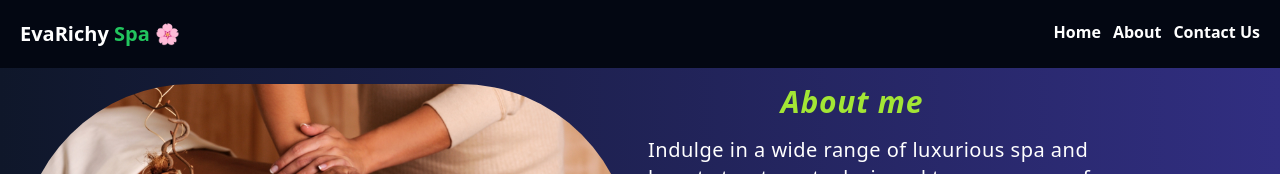
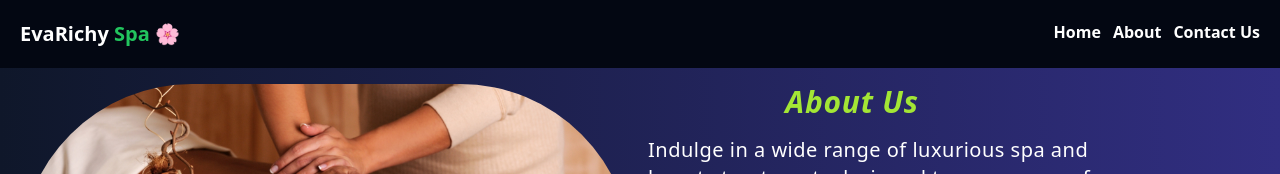
Before and after one commit to evaattufuah/spa-booking-eva, a Next.js app: page /about in a window 1280 px wide. Shown: the top 174 px of the page. Built offline with nearby package versions, Linux system fonts and the light colour scheme.

Commit message:
i changed to us

```diff
--- a/app/about/page.tsx
+++ b/app/about/page.tsx
@@ -14,7 +14,7 @@ const aboutPage = () => {
     <div className="grid p-5 grid-cols-2 gap-4 ">
       <img src="/images/wallpaper.jpg" width={500} height={500} className='col-span-1 min-w-full rounded-full' alt="Hand massage" />
       <div className='text-white col-span-1'>
-        <h1 className='text-3xl tracking-wide font-playfair w-2/3 text-center font-bold text-lime-400 italic'>About me</h1>
+        <h1 className='text-3xl tracking-wide font-playfair w-2/3 text-center font-bold text-lime-400 italic'>About Us</h1>
         <p className="text-pretty tracking-wide mt-4 w-5/6 text-xl">  Indulge in a wide range of luxurious spa and beauty treatments designed to pamper you from head to toe,We believe that true beauty begins with inner peace and radiates outward. That's why we've created a space where you can escape the chaos of everyday life and reconnect with yourself on a deeper level. From the moment you step through our doors, you'll be greeted by our friendly staff and enveloped in an atmosphere of tranquility and serenity.
           Our spa is designed to be a haven of peace, with calming decor, soothing aromas, and a serene atmosphere that immediately sets you at ease. Whether you're here for a quick beauty treatment or a full day of pampering, you'll find our spa to be a perfect retreat from the hustle and bustle of everyday life.<br></br>
 
```
